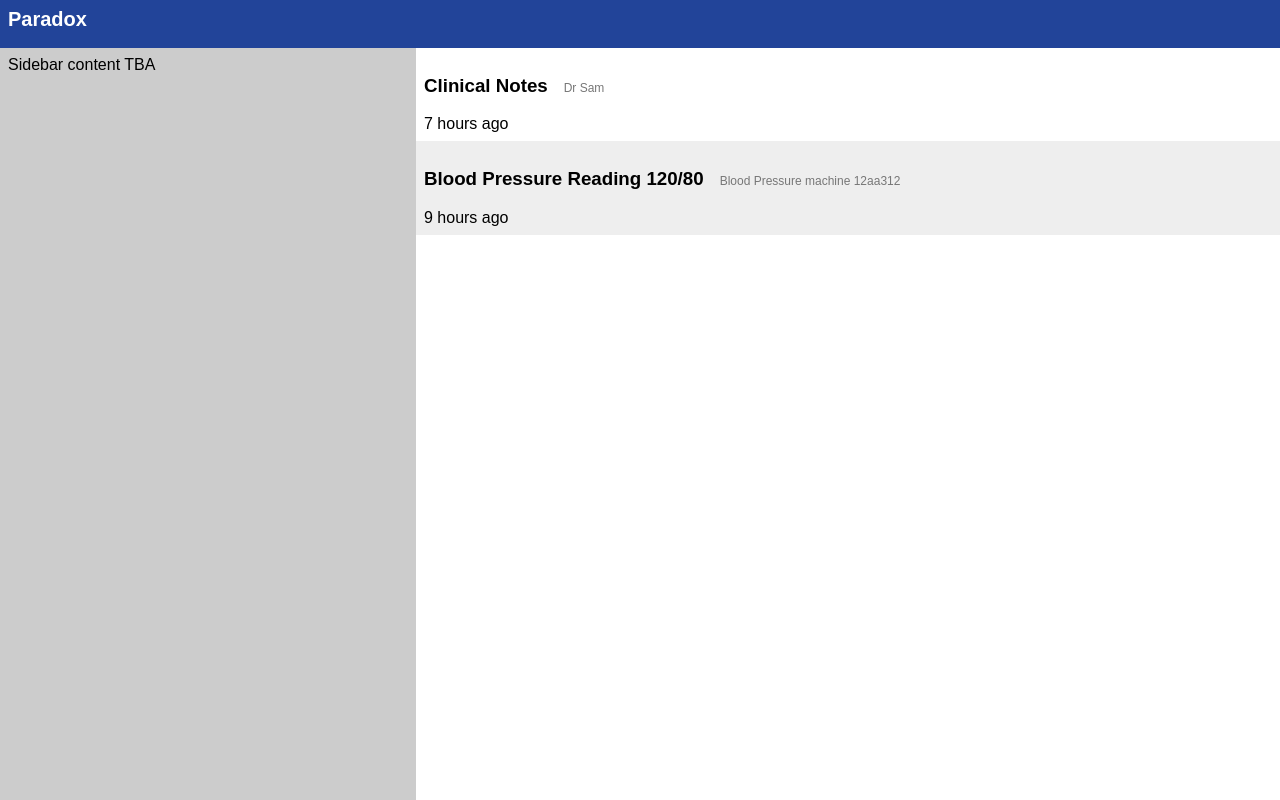
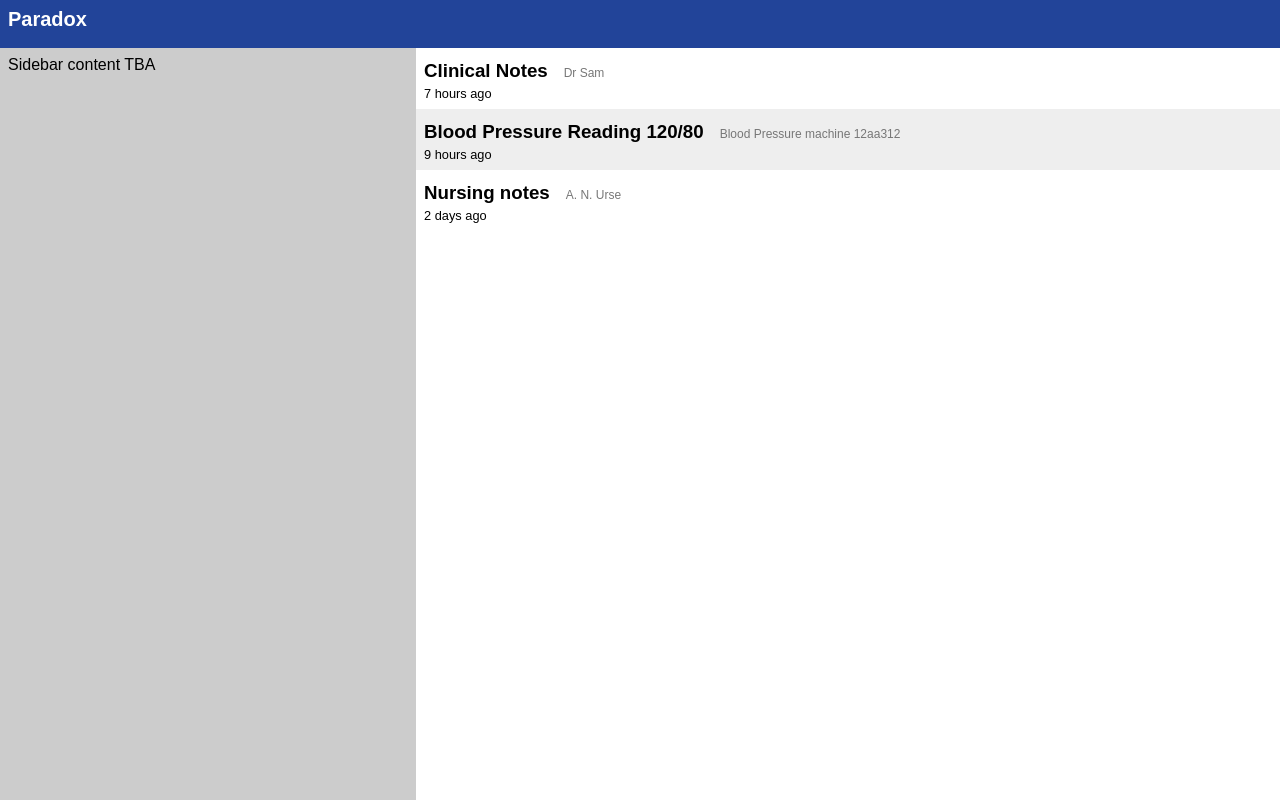
Before and after one commit to bokkibear/sam-gui, a React (Create React App) app: page / in a window 1280 px wide. Built offline with nearby package versions, Linux system fonts and the light colour scheme.

Commit message:
tweak timeline style add expanding/collapsing timeline entries

```diff
--- a/package.json
+++ b/package.json
@@ -3,10 +3,13 @@
   "version": "0.1.0",
   "private": true,
   "dependencies": {
+    "create-react-class": "^15.6.2",
     "eslint": "^4.12.1",
     "moment": "^2.20.1",
     "react": "^16.2.0",
+    "react-collapse": "^4.0.3",
     "react-dom": "^16.2.0",
+    "react-motion": "^0.5.2",
     "react-redux": "^5.0.6",
     "react-scripts": "1.0.17",
     "redux": "^3.7.2"
--- a/src/App.css
+++ b/src/App.css
@@ -6,3 +6,14 @@ body, html, #root {
 .timeline-entry:nth-child(even) {
   background-color: #eee;
 }
+
+.timeline-entry:hover {
+  background-color: #224488;
+  color: #fff;
+}
+
+.timeline-entry.is-opened,
+.timeline-entry.is-opened:hover {
+  background-color: #bbccff;
+  color: #000;
+}
--- a/src/PatientTimeline.js
+++ b/src/PatientTimeline.js
@@ -1,4 +1,6 @@
 import React from 'react';
+import createClass from 'create-react-class';
+import { Collapse } from 'react-collapse';
 import moment from 'moment';
 
 const PLAIN_LIST_STYLE = {
@@ -17,6 +19,11 @@ const timeline = [{
     summary: "Blood Pressure Reading 120/80",
     source: "Blood Pressure machine 12aa312",
     timestamp: "2017-12-29T12:25:00"
+},{
+    id: 12347,
+    summary: "Nursing notes",
+    source: "A. N. Urse",
+    timestamp: "2017-12-28T08:10:00"
 }];
 
 const TIMELINE_ENTRY_STYLE = {
@@ -30,24 +37,52 @@ const LIGHT_STYLE = {
     marginLeft: "16px"
 };
 
-function TimelineEntry( { timestamp, summary, source } ) {
+function TimelineEntry( { timestamp, summary, source, id, onClick, isOpened } ) {
+    const className = isOpened ? "timeline-entry is-opened" : "timeline-entry";
     return (
-        <li class="timeline-entry" style={ TIMELINE_ENTRY_STYLE }>
-            <h3>
+        <li class={ className } style={ TIMELINE_ENTRY_STYLE } onClick={ () => onClick( id ) }>
+            <h3 style={ { padding: 0, margin: "4px 0px" } }>
                 { summary }
                 <span style={ LIGHT_STYLE }>{ source }</span>
             </h3>
-            { moment( timestamp ).fromNow() }
+            <div style={ { fontSize: "80%" } }>{ moment( timestamp ).fromNow() }</div>
+            <Collapse isOpened={ isOpened }>
+                Lorem ipsum dolor sit amet, consectetur adipiscing elit, sed do eiusmod tempor incididunt ut labore et dolore magna aliqua. Ut enim ad minim veniam, quis nostrud exercitation ullamco laboris nisi ut aliquip ex ea commodo consequat. Duis aute irure dolor in reprehenderit in voluptate velit esse cillum dolore eu fugiat nulla pariatur. Excepteur sint occaecat cupidatat non proident, sunt in culpa qui officia deserunt mollit anim id est laborum.
+            </Collapse>
         </li>
     );
 }
 
-export default function PatientTimeline({ style }) {
+const PatientTimeline = createClass({
+    getInitialState() {
+        return { openEntry: false };
+    },
+    toggleEntryOpen( entryId ) {
+        this.setState( ( previousState ) => {
+            const alreadyOpen = previousState.openEntry === entryId;
+            return {
+                openEntry: alreadyOpen ? false : entryId
+            };
+        });
+    },
+    render() {
         return (
-        <div style={ style }>
+            <div style={ this.props.style }>
                 <ul style={ PLAIN_LIST_STYLE }>
-                { timeline.map( timelineItem => <TimelineEntry key={ timelineItem.id } { ...timelineItem } /> ) }
+                    {
+                        timeline.map( timelineItem =>
+                            <TimelineEntry
+                                key={ timelineItem.id }
+                                isOpened={ this.state.openEntry === timelineItem.id }
+                                onClick={ this.toggleEntryOpen }
+                                { ...timelineItem }
+                            />
+                        )
+                    }
                 </ul>
             </div>
         );
     }
+});
+
+export default PatientTimeline;
```
Also changed, not shown: 11 other files (tests, documents, lock files or other folders). Lines whose indentation alone changed are shown as unchanged.
